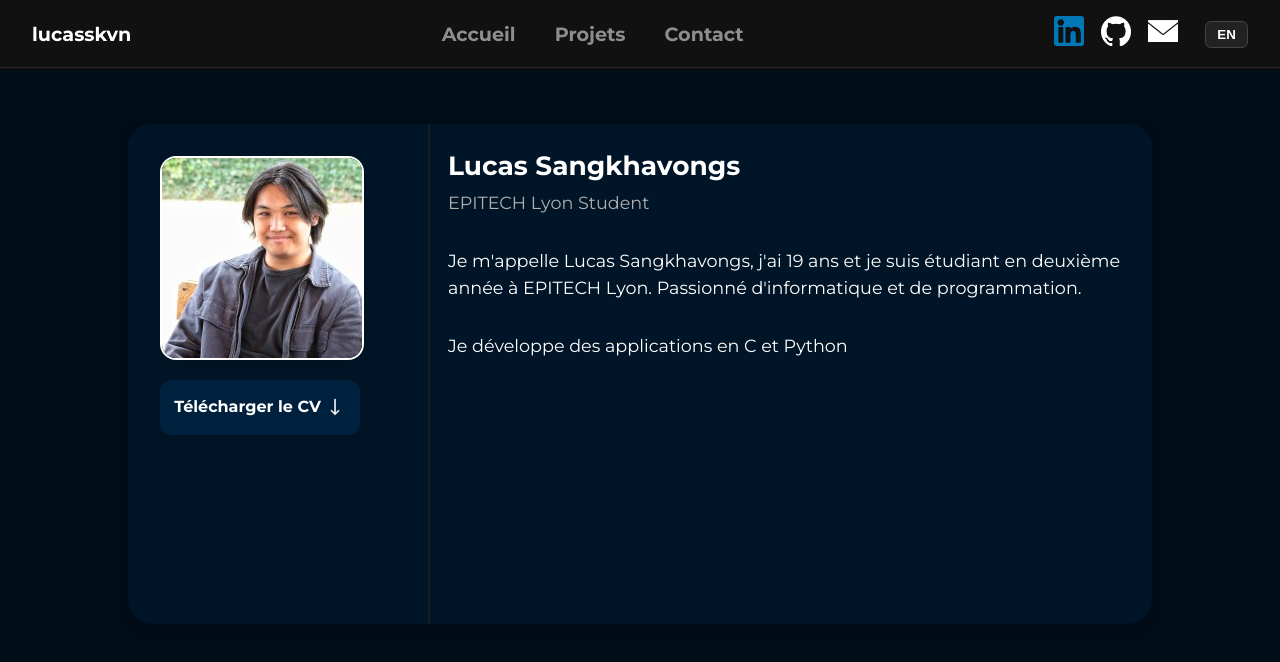
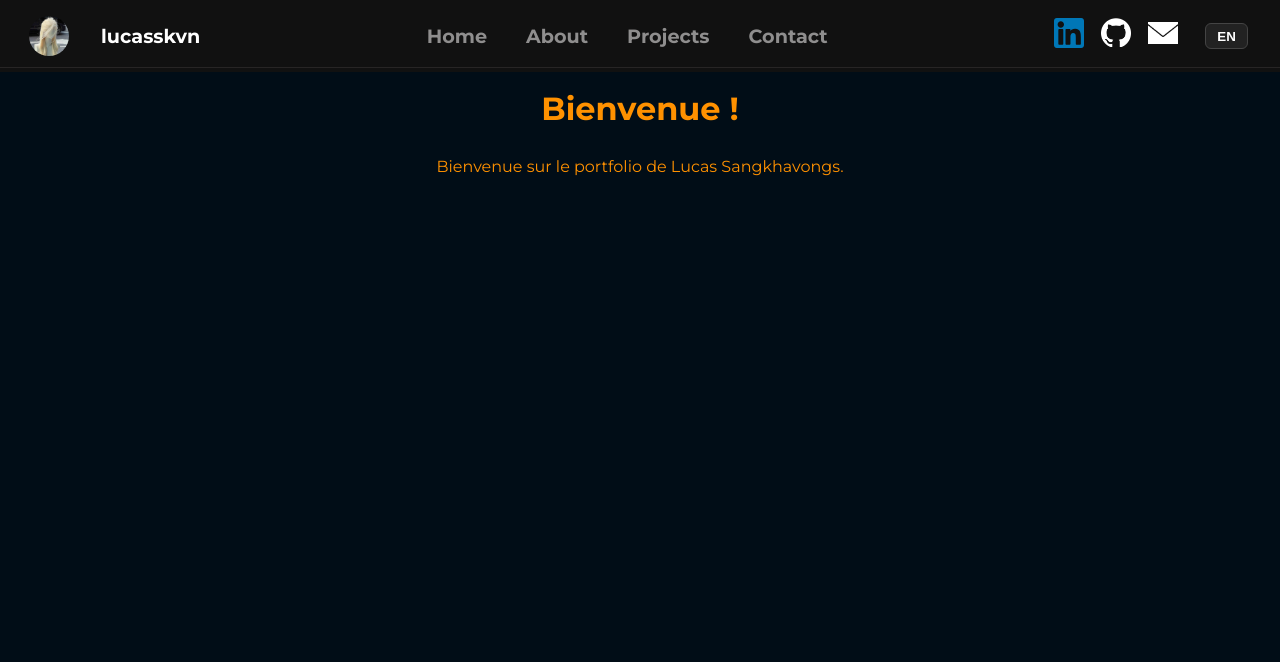
Before and after one commit to lucasskvn/lucasskvn.github.io, a React (Vite) app: page / in a window 1280 px wide. Shown: the top 662 px of the page. Built offline with nearby package versions, Linux system fonts and the light colour scheme.

Commit message:
Create about page and home

```diff
--- a/index.html
+++ b/index.html
@@ -2,7 +2,7 @@
 <html lang="en">
   <head>
     <meta charset="UTF-8" />
-    <link rel="icon" type="image/svg+xml" href="src/assets/mail.png" />
+  <link rel="icon" type="image/jpeg" href="src/assets/ppgithub.png" />
     <meta name="viewport" content="width=device-width, initial-scale=1.0" />
     <link href="https://fonts.googleapis.com/css?family=Montserrat:400,700&display=swap" rel="stylesheet">
   </head>
--- /dev/null
+++ b/src/About.tsx
@@ -0,0 +1,33 @@
+import Profile from './assets/profile.jpg';
+import DownloadIcon from './assets/download.png';
+import './App.css';
+
+const status = "EPITECH Lyon Student";
+
+const About = ({ lang }: { lang: 'fr' | 'en' }) => (
+  <div className="Rectangles-container fade-in-home">
+    <div className="Rounded-rectangle">
+      <img src={Profile} alt="Profile" className="Profile-rectangle" />
+      <a href="/src/assets/CV_LucasSangkhavongs.pdf" download className="CV-download-btn">
+        {lang === 'fr' ? 'Télécharger le CV' : 'Download CV'}
+        <span className="DownloadArrow">
+          <img src={DownloadIcon} alt="Download" width={22} height={22} />
+        </span>
+      </a>
+      <div className="Profile-vertical-divider"></div>
+      <div className="Profile-content">
+        <h2>Lucas Sangkhavongs</h2>
+        <div className="Profile-subtitle">{status}</div>
+        <p>
+          {lang === 'fr'
+            ? "Je m'appelle Lucas Sangkhavongs, j'ai 19 ans et je suis étudiant en deuxième année à EPITECH Lyon. Passionné d'informatique et de programmation."
+            : "I'm Lucas Sangkhavongs, I'm 19 years old and a second-year EPITECH student based in Lyon, France. I'm passionate about programming and computers."}
+          <br />
+        </p>
+        <p>{lang === 'fr' ? "Je développe des applications en C et Python" : "I build apps in C and Python"}</p>
+      </div>
+    </div>
+  </div>
+);
+
+export default About;
--- a/src/App.css
+++ b/src/App.css
@@ -1,3 +1,18 @@
+/* Animation d'apparition pour la page d'accueil */
+.fade-in-home {
+  animation: fadeInUp 1.1s cubic-bezier(0.23, 1, 0.32, 1);
+}
+
+@keyframes fadeInUp {
+  0% {
+    opacity: 0;
+    transform: translateY(40px);
+  }
+  100% {
+    opacity: 1;
+    transform: translateY(0);
+  }
+}
 #root {
   max-width: 1280px;
   margin: 0 auto;
@@ -68,7 +83,7 @@
   margin: 0 auto;
 }
 
-.Navbar-About, .Navbar-Projects, .Navbar-Contact {
+.Navbar-Home, .Navbar-About, .Navbar-Projects, .Navbar-Contact {
   color: #8f8e8e;
   font-size: 1.2rem;
   font-weight: bold;
@@ -76,7 +91,7 @@
   transition: color 0.2s;
 }
 
-.Navbar-About:hover, .Navbar-Projects:hover, .Navbar-Contact:hover {
+.Navbar-Home:hover, .Navbar-About:hover, .Navbar-Projects:hover, .Navbar-Contact:hover {
   color: #fff;
 }
 
--- a/src/App.tsx
+++ b/src/App.tsx
@@ -1,72 +1,49 @@
-import { Routes, Route, useNavigate } from 'react-router-dom'
+import { Routes, Route, useNavigate } from 'react-router-dom';
 import { useState } from 'react';
-import Profile from './assets/profile.jpg'
-import linkedinLogo from './assets/linkedin.svg'
-import githubLogo from './assets/github.png'
-import DownloadIcon from './assets/download.png'
-import mailLogo from './assets/mail.png'
-import Projects from './Projects'
-import Contact from './Contact'
-import RadioPlayer from './RadioPlayer'
-import './App.css'
+import linkedinLogo from './assets/linkedin.svg';
+import githubLogo from './assets/github.png';
+import mailLogo from './assets/mail.png';
+import Projects from './Projects';
+import Contact from './Contact';
+import RadioPlayer from './RadioPlayer';
+import PP from './assets/ppgithub.png';
+import './App.css';
+import About from './About';
+import Home from './Home';
 
 const email = "lucas.sangkhavongs@epitech.eu";
-const status = "EPITECH Lyon Student";
 const linkedin = "https://www.linkedin.com/in/lucas-sangkhavongs/";
 const github = "https://github.com/lucaskvn";
 
-function About({ lang }: { lang: 'fr' | 'en' }) {
-  return (
-    <div className="Rectangles-container">
-      <div className="Rounded-rectangle">
-        <img src={Profile} alt="Profile" className="Profile-rectangle" />
-        <a href="/src/assets/CV_LucasSangkhavongs.pdf" download className="CV-download-btn">
-          {lang === 'fr' ? 'Télécharger le CV' : 'Download CV'}
-          <span className="DownloadArrow">
-            <img src={DownloadIcon} alt="Download" width={22} height={22} />
-          </span>
-        </a>
-        <div className="Profile-vertical-divider"></div>
-        <div className="Profile-content">
-          <h2>Lucas Sangkhavongs</h2>
-          <div className="Profile-subtitle">{status}</div>
-          <p>
-            {lang === 'fr'
-              ? "Je m'appelle Lucas Sangkhavongs, j'ai 19 ans et je suis étudiant en deuxième année à EPITECH Lyon. Passionné d'informatique et de programmation."
-              : "I'm Lucas Sangkhavongs, I'm 19 years old and a second-year EPITECH student based in Lyon, France. I'm passionate about programming and computers."}
-            <br />
-          </p>
-          <p>{lang === 'fr' ? "Je développe des applications en C et Python" : "I build apps in C and Python"}</p>
-        </div>
-      </div>
-    </div>
-  );
-}
 
 function App() {
   const navigate = useNavigate();
-  const [lang, setLang] = useState<'fr' | 'en'>("fr");
+  const [lang, setLang] = useState<'fr' | 'en'>('en');
   const t = {
     fr: {
       home: "Accueil",
+      about: "À propos",
       projects: "Projets",
+      contact: "Contact",
+      switch: "FR",
+    },
+    en: {
+      home: "Home",
+      about: "About",
+      projects: "Projects",
       contact: "Contact",
       switch: "EN",
     },
-    en: {
-      home: "Home",
-      projects: "Projects",
-      contact: "Contact",
-      switch: "FR",
-    }
   };
   return (
     <>
       <nav className="Navbar">
+        <img src={PP} alt="PP GitHub" className="Navbar-ppgithub" style={{ height: 40, width: 40, borderRadius: '50%', marginRight: 0, marginLeft: 29 }} />
         <div className="Navbar-divider"></div>
         <span className="Navbar-title">lucasskvn</span>
         <div className="Navbar-center">
-          <span className="Navbar-About" onClick={() => navigate('/')}>{t[lang].home}</span>
+          <span className="Navbar-Home" onClick={() => navigate('/')}>{t[lang].home}</span>
+          <span className="Navbar-About" onClick={() => navigate('/about')}>{t[lang].about}</span>
           <span className="Navbar-Projects" onClick={() => navigate('/projects')}>{t[lang].projects}</span>
           <span className="Navbar-Contact" onClick={() => navigate('/contact')}>{t[lang].contact}</span>
         </div>
@@ -90,13 +67,14 @@ function App() {
         </div>
       </nav>
       <Routes>
-        <Route path="/" element={<About lang={lang} />} />
+        <Route path="/" element={<Home />} />
+        <Route path="/about" element={<About lang={lang} />} />
         <Route path="/projects" element={<Projects lang={lang} />} />
         <Route path="/contact" element={<Contact lang={lang} />} />
         <Route path="/radio" element={<RadioPlayer lang={lang} />} />
       </Routes>
     </>
-  )
+  );
 }
 
 export default App
--- /dev/null
+++ b/src/Home.tsx
@@ -0,0 +1,10 @@
+import './App.css';
+
+const Home = () => (
+  <div className="Home-container fade-in-home">
+    <h1>Bienvenue !</h1>
+    <p>Bienvenue sur le portfolio de Lucas Sangkhavongs.</p>
+  </div>
+);
+
+export default Home;
--- a/src/Projects.tsx
+++ b/src/Projects.tsx
@@ -31,8 +31,8 @@ const projects: Project[] = [
   {
     title: { fr: "Webradio", en: "Webradio" },
     description: {
-      fr: "Écoutez la webradio en direct (Liquidsoap, Icecast).",
-      en: "Listen to the webradio live (Liquidsoap, Icecast)."
+      fr: "Écoutez la webradio en direct (Liquidsoap, Icecast). Host sur ce site",
+      en: "Listen to the webradio live (Liquidsoap, Icecast). Hosted on this site"
     },
     details: {
       fr: "Player audio en ligne développé avec React, utilisant Liquidsoap et Icecast pour la diffusion. Permet d'écouter la radio en direct et d'afficher le titre du morceau en cours.",
```
Also changed, not shown: src/assets/ppgithub.png (added), 2 other files (tests, documents, lock files or other folders).
